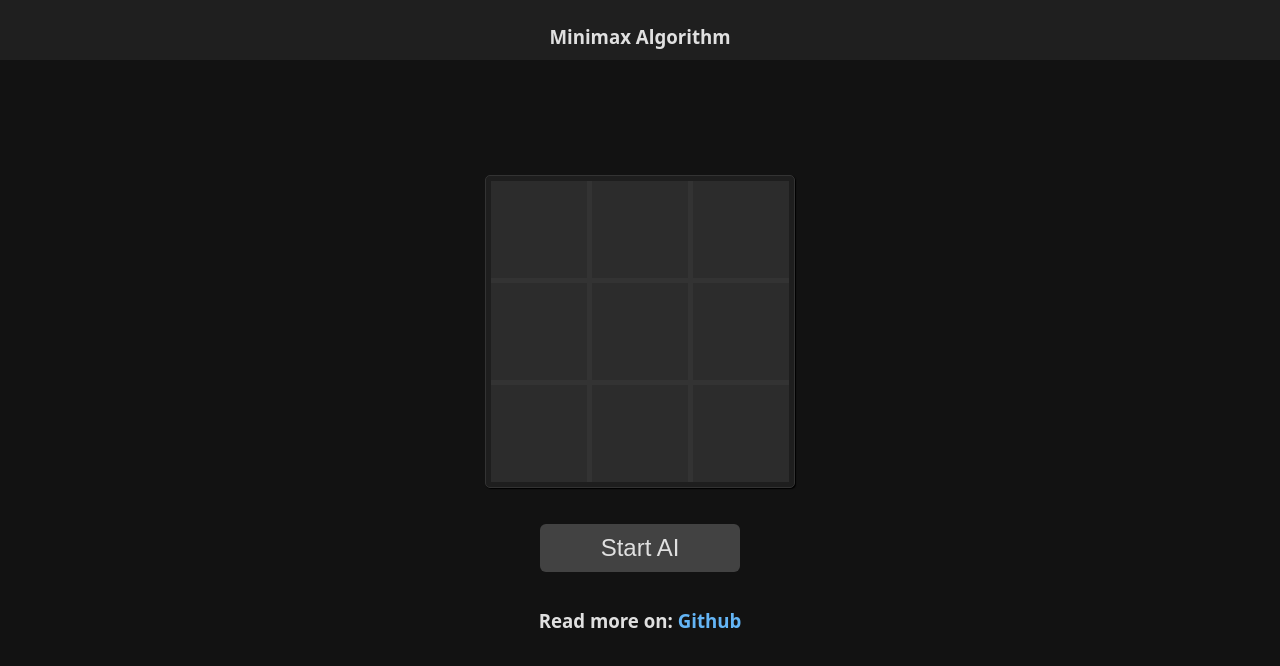
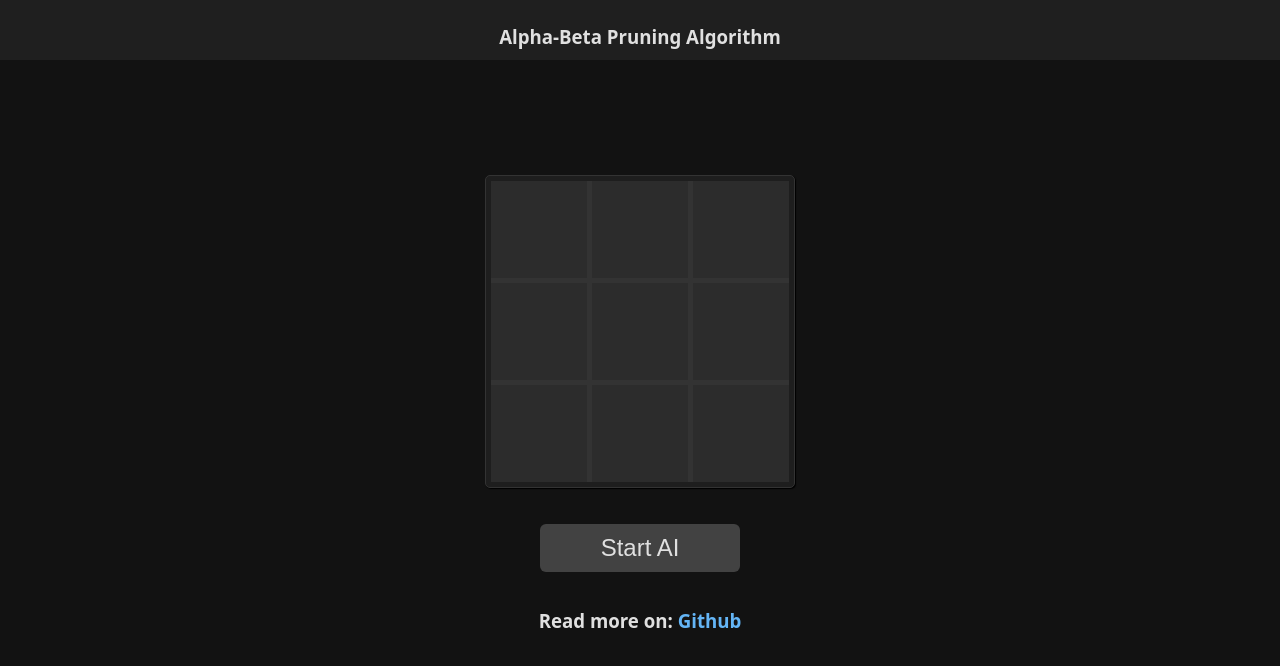
Before and after one commit to SakshamShri/Tic-Tac-Toe-Ai, a plain HTML site: page web_app/index.html in a window 1280 px wide. Drawn offline with Linux system fonts and the light colour scheme.

Commit message:
Update index.html

```diff
--- a/web_app/index.html
+++ b/web_app/index.html
@@ -17,7 +17,7 @@
 	</head>
 	<body>
 		<header>
-			<p>Minimax Algorithm</p>
+			<p>Alpha-Beta Pruning Algorithm</p>
 		</header>
 			<br />
 			<p id="message"></p>
```
